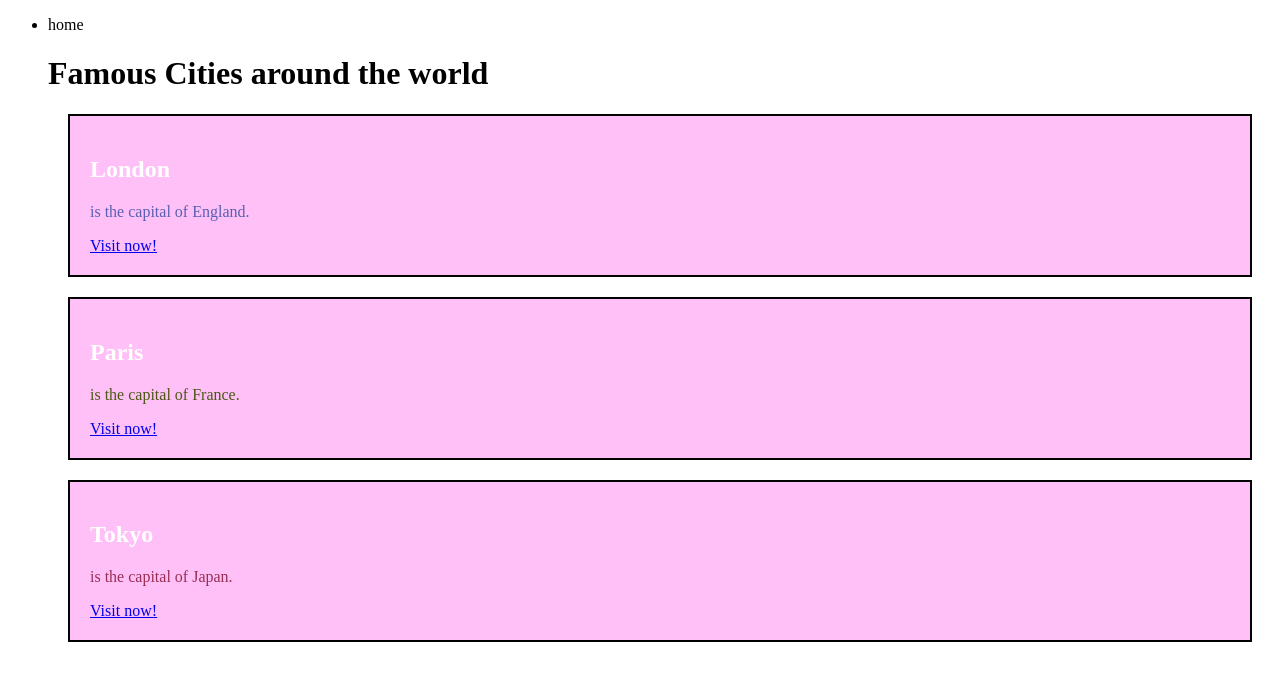
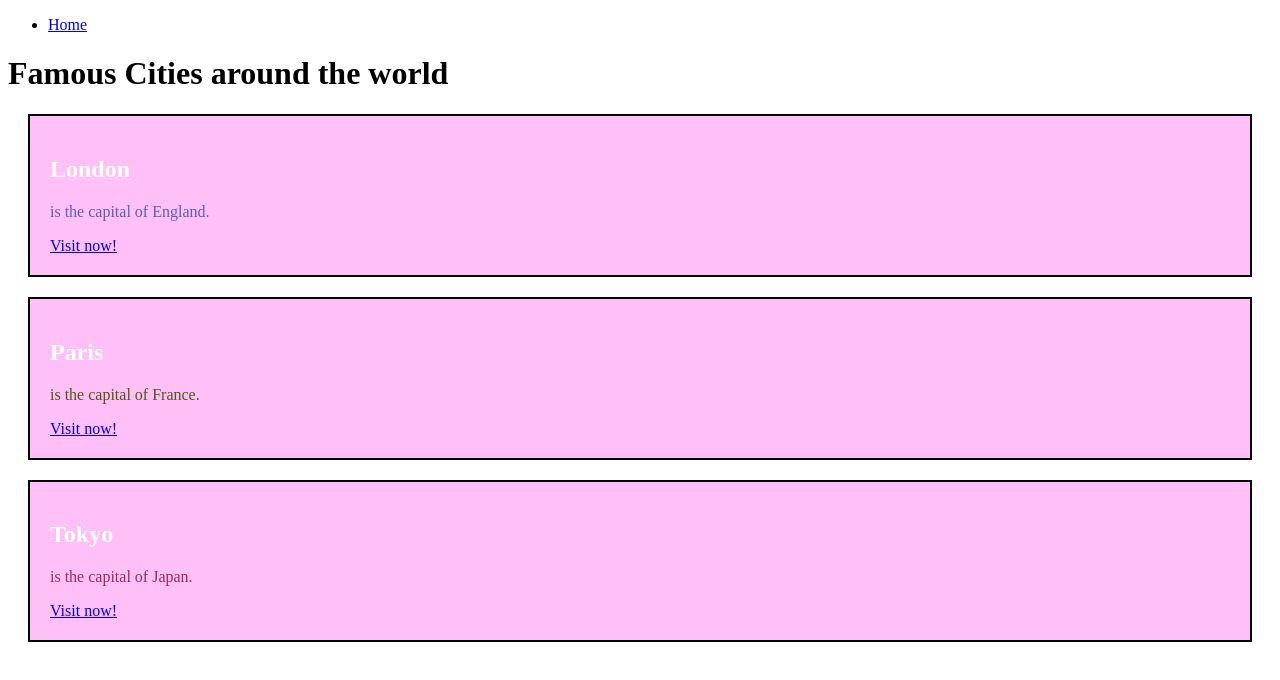
Before and after one commit to lyGiaTien/super-awesome-web-and-stuff, a plain HTML site: page index.html in a window 1280 px wide. Drawn offline with Linux system fonts and the light colour scheme.

Commit message:
Update and rename testing.html to index.html

```diff
--- a/testing.html
+++ b/index.html
@@ -13,7 +13,8 @@
 </head>
 <body>
 <ul>
-  <li><a hnef="#file:///D:/permanant%20data/strudy%20code/web/testing.html">home</a></li>
+  <li><a href="https://lygiatien.github.io/super-awesome-web-and-stuff/testing.html">Home</a></li>
+</ul>
 </div>
 
 <h1>Famous Cities around the world</h1>
```
